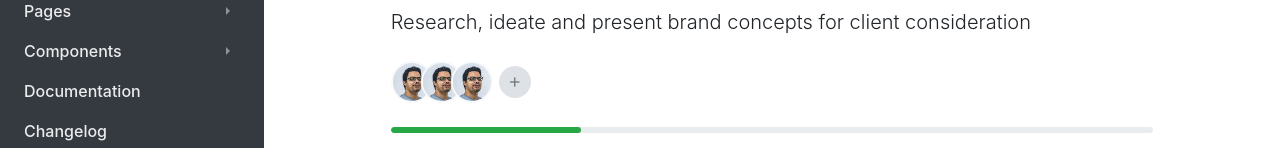
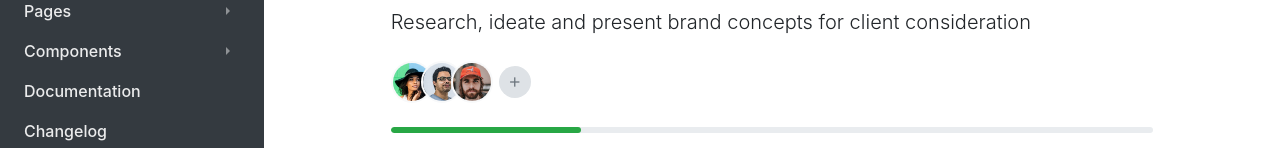
Before and after one commit to bitbrothers/npm-ui-component, a React (Create React App) app: page / in a window 1280 px wide. Shown: the part 167-315 px from the top of the page. Built offline with nearby package versions, Linux system fonts and the light colour scheme.

Commit message:
Avatar List and Nav

```diff
--- a/src/components/ProjectPage/Header.js
+++ b/src/components/ProjectPage/Header.js
@@ -4,14 +4,14 @@ import ProgressBar from '../bootstrap/ProgressBar';
 import user from "../../assets/avatar-male-3.jpg"; //Props
 
 
-function Header() {
+function Header({users}) {
     return (
         <div class="page-header">
             <h1>Brand Concept and Design</h1>
             <p class="lead">Research, ideate and present brand concepts for client consideration</p>
             <div class="d-flex align-items-center">
                 <AvatarList
-                source={user}/>
+                source={users}/>
                 <button class="btn btn-round flex-shrink-0" data-toggle="modal" data-target="#user-manage-modal">
                     <i class="material-icons">add</i>
                 </button>
--- a/src/components/ProjectPage/Project.js
+++ b/src/components/ProjectPage/Project.js
@@ -7,6 +7,8 @@ import Nav from '../bootstrap/Nav';
 import Tasks from './Tasks/Tasks'
 import Files from './Files/Files';
 import Activity from './Activity/Activity'
+
+import data from '../../Data'
 
 
 function Project() {
@@ -21,8 +23,10 @@ function Project() {
                 <div class="container">
                     <div class="row justify-content-center">
                         <div class="col-lg-11 col-xl-10">
-                            <Header />
-                            <Nav />
+                            <Header
+                            users={data.pages.projectpage.users}/>
+                            <Nav
+                            titles={data.pages.projectpage.nav}/>
                             <div class="tab-content">
                                 <Tasks />
                                 <Files />
--- a/src/components/ProjectPage/Tasks/Tasks.js
+++ b/src/components/ProjectPage/Tasks/Tasks.js
@@ -1,5 +1,4 @@
 import React from 'react'
-import Aux from '../../../hoc/Aux'
 import CardList from '../../pipeline/CardList'
 import ContentHeader from '../ContentHeader'
 
--- a/src/components/bootstrap/Nav.js
+++ b/src/components/bootstrap/Nav.js
@@ -1,17 +1,13 @@
 import React from 'react'
 
-function Nav() {
+function Nav({titles}) {
+
+    const headers = titles.map(item =>{
+      return <li class="nav-item"><a class={`nav-link ${item.active?'active':null}`} data-toggle="tab" href={`#${item.name.toLowerCase()}`} role="tab" aria-controls="tasks" aria-selected="true">{item.name}</a></li>
+    })
     return (
             <ul class="nav nav-tabs nav-fill" role="tablist">
-                <li class="nav-item">
-                  <a class="nav-link active" data-toggle="tab" href="#tasks" role="tab" aria-controls="tasks" aria-selected="true">Tasks</a>
-                </li>
-                <li class="nav-item">
-                  <a class="nav-link" data-toggle="tab" href="#files" role="tab" aria-controls="files" aria-selected="false">Files</a>
-                </li>
-                <li class="nav-item">
-                  <a class="nav-link" data-toggle="tab" href="#activity" role="tab" aria-controls="activity" aria-selected="false">Activity</a>
-                </li>
+                {headers}
             </ul>
     )
 }
--- a/src/components/pipeline/Avatar.js
+++ b/src/components/pipeline/Avatar.js
@@ -1,7 +1,7 @@
 import React from 'react';
 
-function Avatar({source, size}) {
-    return <img alt="Image" src={source} class="avatar" data-title="Peggy Brown" data-toggle="tooltip" title="Krish"/>
+function Avatar({source, name, size}) {
+    return <img alt="User" src={source} class="avatar" data-title={name} data-toggle="tooltip" title={name}/>
 }
 
 export default Avatar;
--- a/src/components/pipeline/AvatarList.js
+++ b/src/components/pipeline/AvatarList.js
@@ -3,11 +3,13 @@ import Avatar from './Avatar'
 
 function AvatarList({source, size}) {
 
+    const users = source.map(item=>{
+        return <li><Avatar source={item.src} name={item.name}/></li>
+    })
+
     return (
         <ul class="avatars">
-            <li><Avatar source={source}/></li>
-            <li><Avatar source={source}/></li>
-            <li><Avatar source={source}/></li>
+            {users}
         </ul>
     )
 }
--- a/src/data.js
+++ b/src/data.js
@@ -1,5 +1,7 @@
 import logo from './assets/logo.svg';
-import user from './assets/avatar-female-2.jpg';
+import user1 from './assets/avatar-female-2.jpg';
+import user2 from './assets/avatar-male-3.jpg';
+import user3 from './assets/avatar-male-4.jpg';
 
 const data = {
     common:{
@@ -8,7 +10,7 @@ const data = {
         author: "Krish Vora",
         date: "28th December",
         logo: logo,
-        user: user
+        user: user1
     },
     components:{
         mainmenu: [
@@ -66,6 +68,23 @@ const data = {
             linkto: '/'
           },
         ],
+    },
+    pages:{
+      projectpage:{
+        users:[
+          {name:'Clarence', src: user1},
+          {name:'Matt', src: user2},
+          {name:'John', src: user3}
+        ],
+        nav:[
+          {name:'Tasks',active: true},
+          {name:'Files'},
+          {name:'Activity'}
+        ],
+        tasks:{},
+        files:{},
+        activity:{}
+      }
     }
 }
 
```
